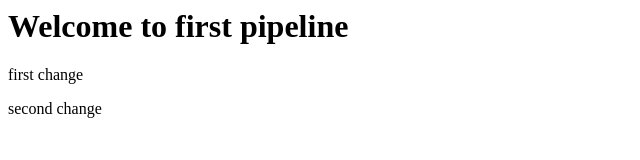
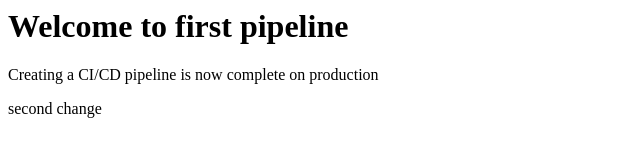
Before and after one commit to vk2011/website-to-deploy, a plain HTML site: page index.html in a window 1280 px wide. Shown: the whole page, without its empty margins (0-640 px from the left). Drawn offline with Linux system fonts and the light colour scheme.

Commit message:
adding code for production

```diff
--- a/index.html
+++ b/index.html
@@ -2,7 +2,7 @@
 <title>Jenkins CI/CD pipeline </title>
 <body>
 <h1>Welcome to first pipeline</h1>
-<p>first change </p>
+<p>Creating a CI/CD pipeline is now complete on production </p>
 <p>second change</p>
 </body>
 </html>
```
